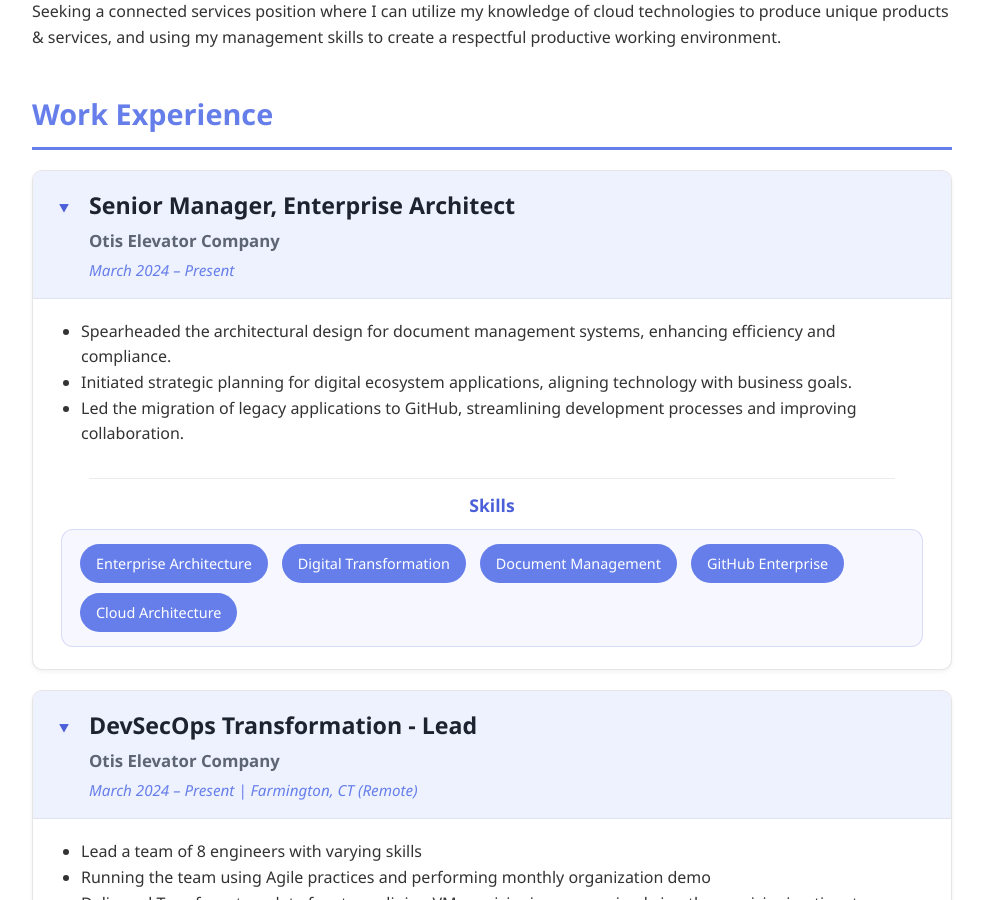
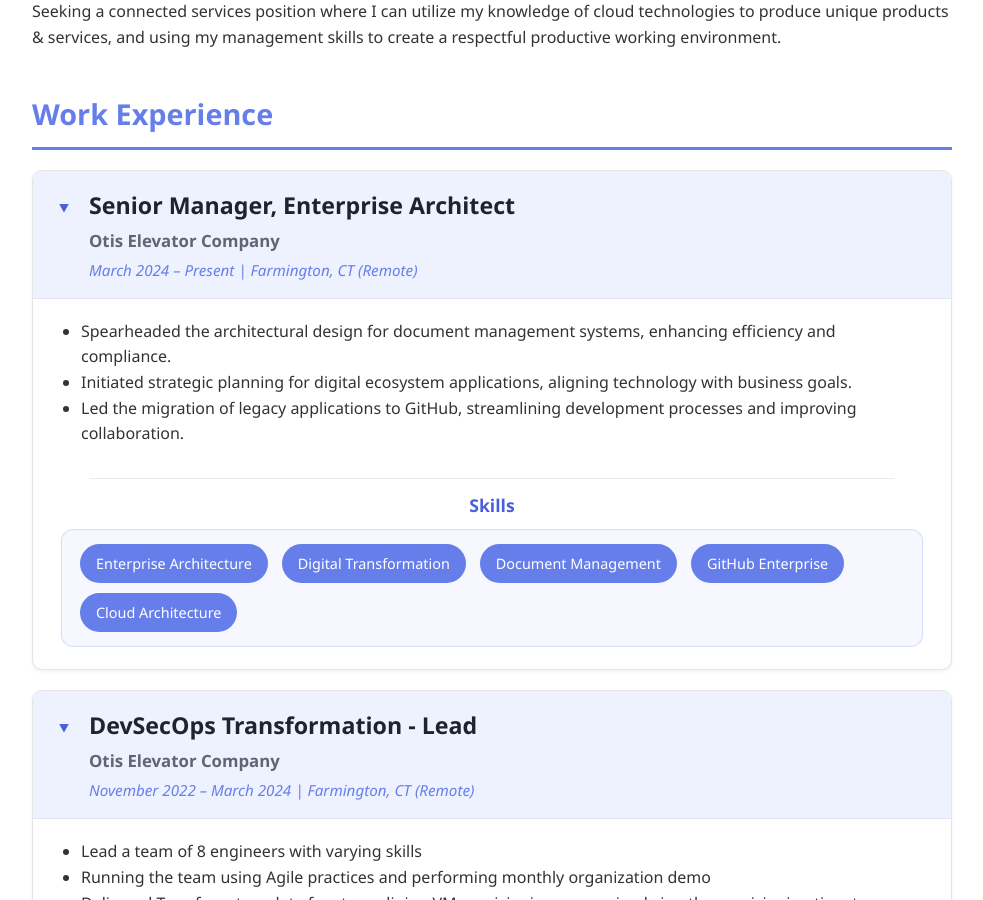
Before and after one commit to r91dua/my-portfolio, a Jekyll site: the page built from index.html, in a window 1280 px wide and 900 px high, scrolled down 406 px. Shown: the whole window, without its empty margins (148-1131 px from the left). Built offline with Jekyll 4.4.1, drawn with Linux system fonts in a browser that asks for light colours.

Commit message:
Update experience.html

```diff
--- a/_includes/sections/experience.html
+++ b/_includes/sections/experience.html
@@ -6,7 +6,7 @@
     <summary>
       <h3>Senior Manager, Enterprise Architect</h3>
       <h4>Otis Elevator Company</h4>
-      <p class="date">March 2024 – Present</p>
+      <p class="date">March 2024 – Present | Farmington, CT (Remote)</p>
     </summary>
     <ul>
       <li>Spearheaded the architectural design for document management systems, enhancing efficiency and compliance.</li>
@@ -28,7 +28,7 @@
     <summary>
       <h3>DevSecOps Transformation - Lead</h3>
       <h4>Otis Elevator Company</h4>
-      <p class="date">March 2024 – Present | Farmington, CT (Remote)</p>
+      <p class="date">November 2022 – March 2024 | Farmington, CT (Remote)</p>
     </summary>
     <ul>
       <li>Lead a team of 8 engineers with varying skills</li>
```
